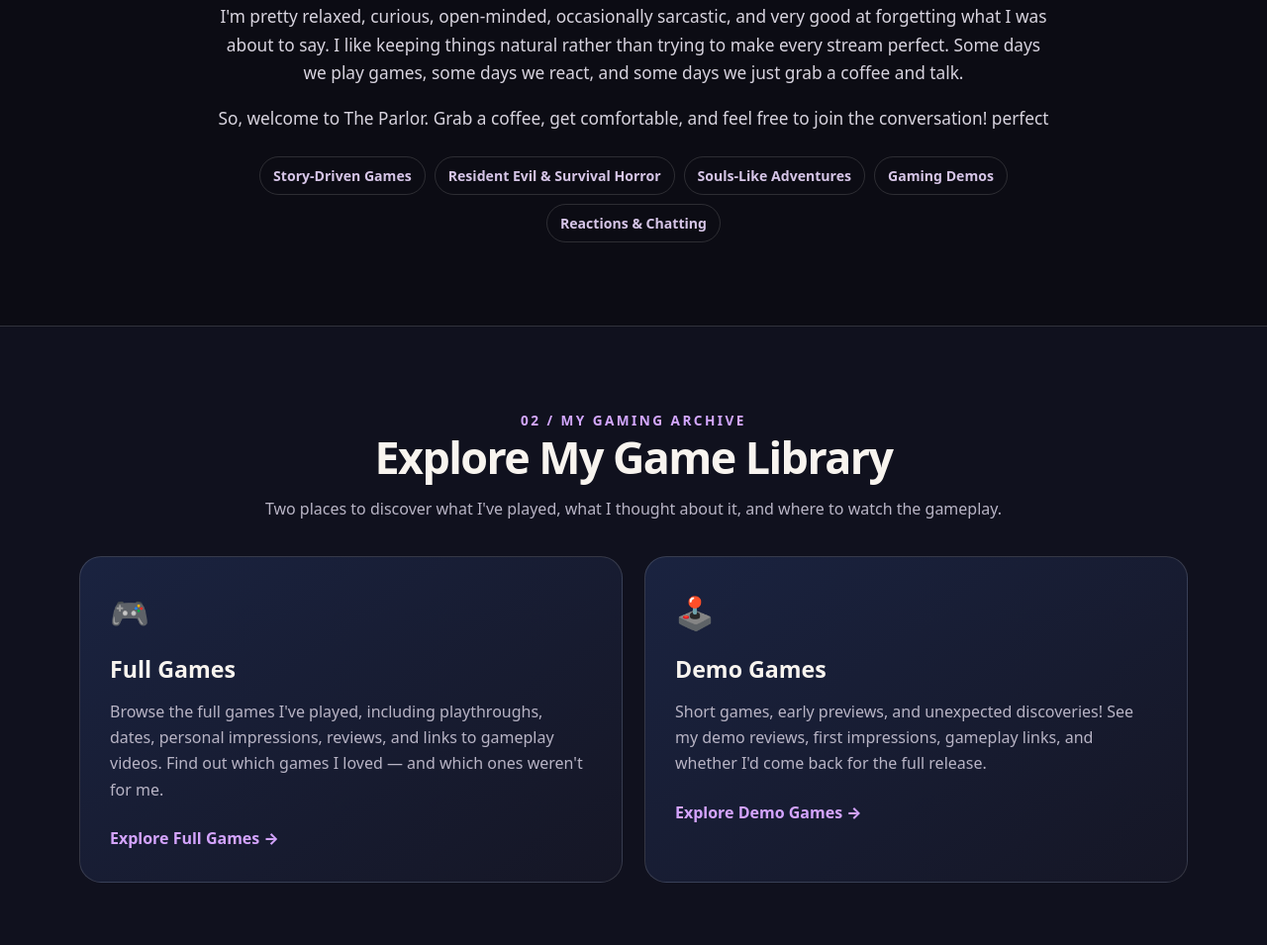
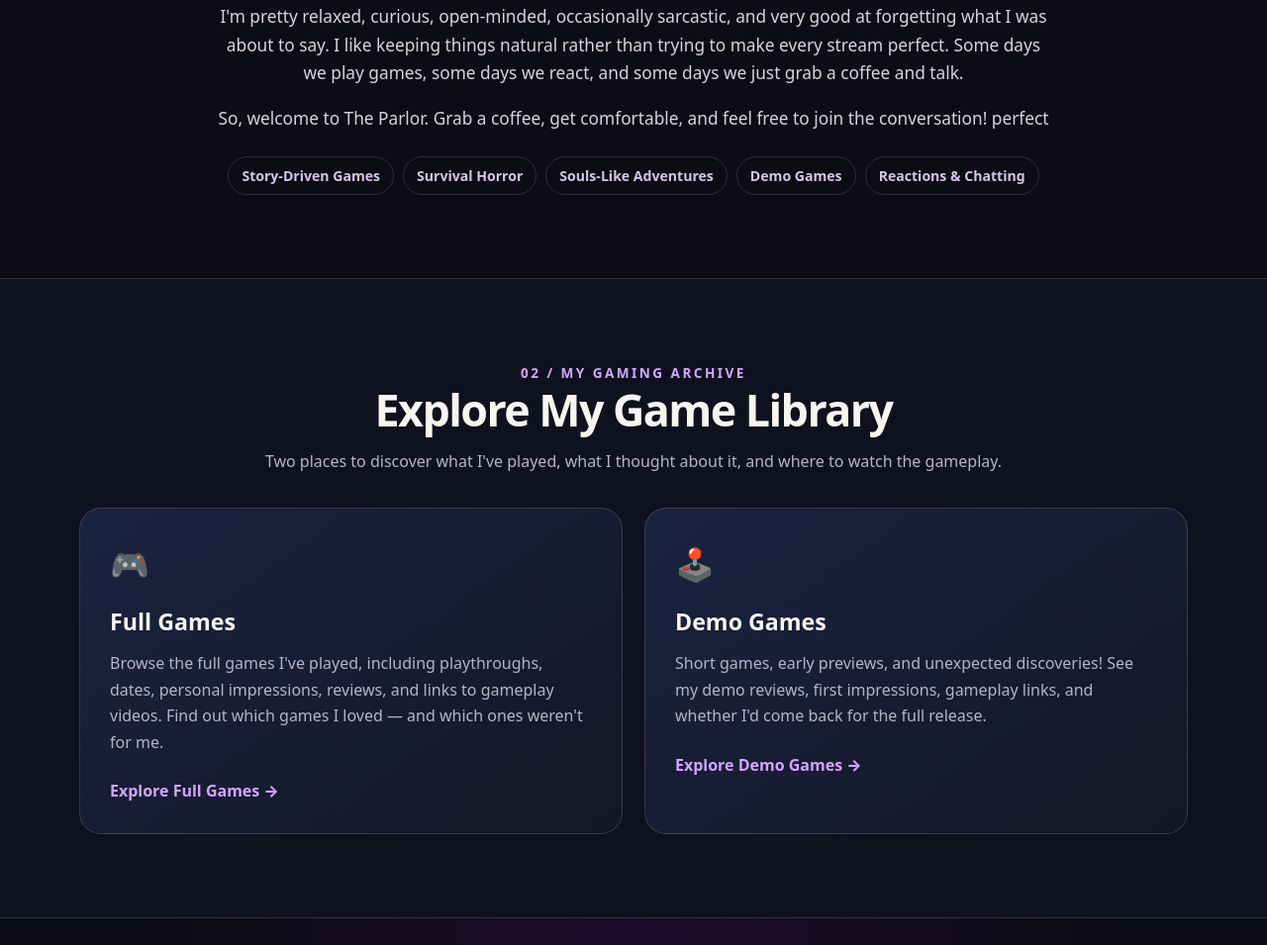
Before and after one commit to KlawdiaTV/The-Parlor, a plain HTML site: page index.html in a window 1280 px wide. Shown: the part 1285-2240 px from the top of the page at 99% size. Drawn offline with Linux system fonts and the light colour scheme.

Commit message:
Update index.html

```diff
--- a/index.html
+++ b/index.html
@@ -664,9 +664,9 @@ perfect
 
           <div class="chips">
             <span class="chip">Story-Driven Games</span>
-            <span class="chip">Resident Evil &amp; Survival Horror</span>
+            <span class="chip">Survival Horror</span>
             <span class="chip">Souls-Like Adventures</span>
-            <span class="chip">Gaming Demos</span>
+            <span class="chip">Demo Games</span>
             <span class="chip">Reactions &amp; Chatting</span>
           </div>
 
```
